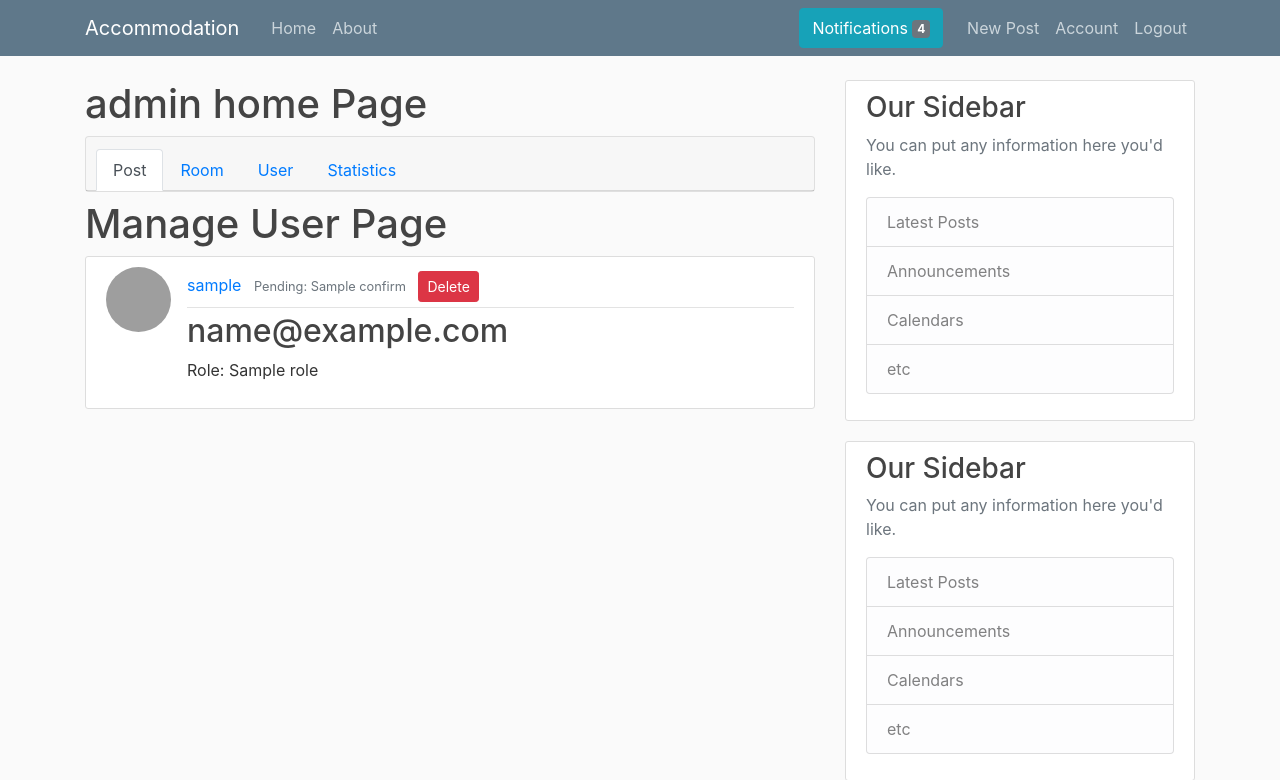
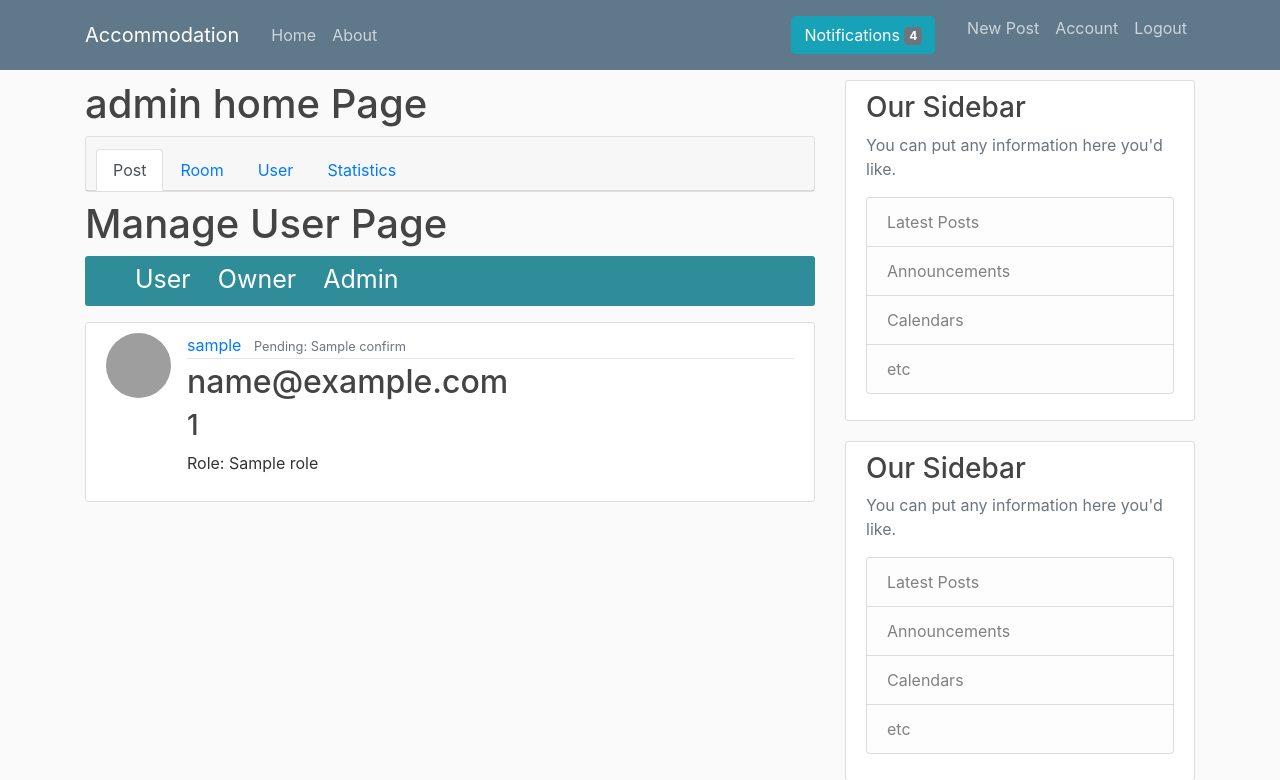
Before and after one commit to eruchii/BaiTapLonPTUW, a Flask app: page /manage-user in a window 1280 px wide. Shown: the top 780 px of the page. Run offline with Flask 2, Linux system fonts and the light colour scheme; a user stored in the database is signed in; tables that the repository leaves empty hold one stand-in row (values such as "Sample post"); parts of the project's set-up code (start-up, migrations or seed data) failed here and were passed over; some libraries are stand-ins or nearby versions; grey boxes are pictures that could not be loaded.

Commit message:
nano update

```diff
--- a/easyaccomod/__init__.py
+++ b/easyaccomod/__init__.py
@@ -27,7 +27,7 @@ from easyaccomod.owner_routes import owner_bp
 from easyaccomod.main.routes import main
 from easyaccomod.admin.routes import admin
 from easyaccomod.posts.routes import posts
-# from easyaccomod import renter_views
+from easyaccomod import renter_views
 
 # register Blueprint
 app.register_blueprint(owner_bp, url_prefix = '/owner')
--- a/easyaccomod/admin/routes.py
+++ b/easyaccomod/admin/routes.py
@@ -1,3 +1,4 @@
+from easyaccomod.admin.utils import acceptOwner, checkUserExist
 from flask import Blueprint
 from easyaccomod.admin.forms import LoginForm, RegistrationForm
 from easyaccomod import app, db, bcrypt
@@ -103,12 +104,30 @@ def admin_home():
     rooms = Room.query.all()
     return render_template("admin_home.html", rooms=rooms)
 
-@admin.route("/manage-user")
+@admin.route("/manage-user", methods=["GET", "POST"])
 @login_required
 def manage_user():
     if current_user.role_id == 1 and current_user.status_confirm == 1:
-        users = User.query.all()
-
-        return render_template("admin/manage_user.html", users=users)
+        rolename = request.args.get('rolename', 'user', type=str)
+        users = []
+        if rolename == "user":
+            users = User.query.all()
+        elif rolename == "owner":
+            users = User.query.filter_by(role_id=3).all()
+        elif rolename == "admin":
+            users = User.query.filter_by(role_id=1).all()
+        return render_template("admin/manage_user.html", users=users, rolename=rolename)
     else:
         abort(403)
+
+@admin.route("/manage-user/<int:user_id>/accept", methods=["GET", "POST"])
+@login_required
+def accept_owner(user_id):
+    if current_user.role_id == 1 and current_user.status_confirm == 1:
+        rolename = request.args.get('rolename', 'user', type=str)
+        if checkUserExist(user_id=user_id):
+            acceptOwner(user_id)
+            flash(f"Owner has been accepted by {current_user.username}!", "success")
+            return redirect(url_for("admin.manage_user", rolename=rolename))
+    else:
+        abort(403)
--- a/easyaccomod/static/adminstyle.css
+++ b/easyaccomod/static/adminstyle.css
@@ -5,3 +5,29 @@
 .nodisplay{
     display: none;
 }
+
+ul.droplinemenu {
+    font-size: 25px;
+	position: relative;
+	background: #2f8d9a;
+	padding-top: 5px;
+    padding-bottom:5px;
+    border-radius: 3px;
+    height: 50px;
+}
+
+ul.droplinemenu > li {
+	display: inline;
+	padding: 5px 10px;
+	list-style-type: none;
+	cursor:pointer;
+}
+
+ul.droplinemenu li a {
+    text-decoration: none;
+    color: white;
+}
+
+ul.droplinemenu li>a:hover {
+    color: red;
+}
--- a/easyaccomod/templates/admin/manage_user.html
+++ b/easyaccomod/templates/admin/manage_user.html
@@ -1,6 +1,17 @@
 {% extends "admin_home.html" %}
 {% block info %}
     <h1>Manage User Page</h1>
+    <ul class="droplinemenu">
+        <li>
+            <a href="{{ url_for('admin.manage_user', rolename='user') }}">User</a>
+        </li>
+        <li>
+            <a href="{{ url_for('admin.manage_user', rolename='owner') }}">Owner</a>
+        </li>
+        <li>
+            <a href="{{ url_for('admin.manage_user', rolename='admin') }}">Admin</a>
+        </li>
+    </ul>
     {% for user in users %}
         <article class="media content-section">
             <img class="rounded-circle article-img" src="#" alt="image of author">
@@ -8,13 +19,16 @@
                 <div class="article-metadata">
                     <a class="mr-2" href="#">{{ user.username}}</a>
                     <small class="text-muted"> Pending: {{ user.confirms.name }}</small>
-                    {% if user.status_confirm == False %}
-                        <a class="btn btn-info btn-sm mt-1 mb-1 ml-2" href="#">Accept</a>
+                    {% if user.status_confirm != 1 %}
+                        <a class="btn btn-info btn-sm mt-1 mb-1 ml-2" href="{{ url_for('admin.accept_owner', user_id=user.id, rolename=rolename) }}">Accept</a>
                     {% endif %}
                         <!-- button better/ modal -->
-                    <a class="btn btn-danger btn-sm mt-1 mb-1 ml-2" href="#">Delete</a>
+                    {% if user.role_id != 1 %}
+                    <a class="btn btn-danger btn-sm mt-1 mb-1 ml-2" href="#">REJECT</a>
+                    {% endif %}
                 </div>
                 <h2><a class="article-title" href="#">{{ user.email }}</a></h2>
+                <h3>{{user.id}}</h3>
                 <p class="article-content"> Role: {{ user.roles.name }}</p>
             </div>
         </article>
--- a/easyaccomod/templates/admin_home.html
+++ b/easyaccomod/templates/admin_home.html
@@ -5,9 +5,9 @@
 
 {% block admin_header %}
     {% if current_user.role_id == 1 %}
-        <button type="button" class="btn btn-info mr-3">
-            Notifications <span class="badge badge-secondary">4</span>
-        </button>
+        <a class="nav-item nav-link" href="#">
+            <button type="button" class="btn btn-info mr-3">Notifications <span class="badge badge-secondary">4</span></button>
+        </a>
         <a class="nav-item nav-link" href="{{ url_for('posts.new_post') }}">New Post</a>
     {% endif %}
 {% endblock %}
```
Also changed, not shown: easyaccomod/admin/utils.py (+39 -1 lines), easyaccomod/posts/routes.py (+34 -12 lines), easyaccomod/templates/posts/post.html (+22 -2 lines), sql.py (+10 -7 lines).
